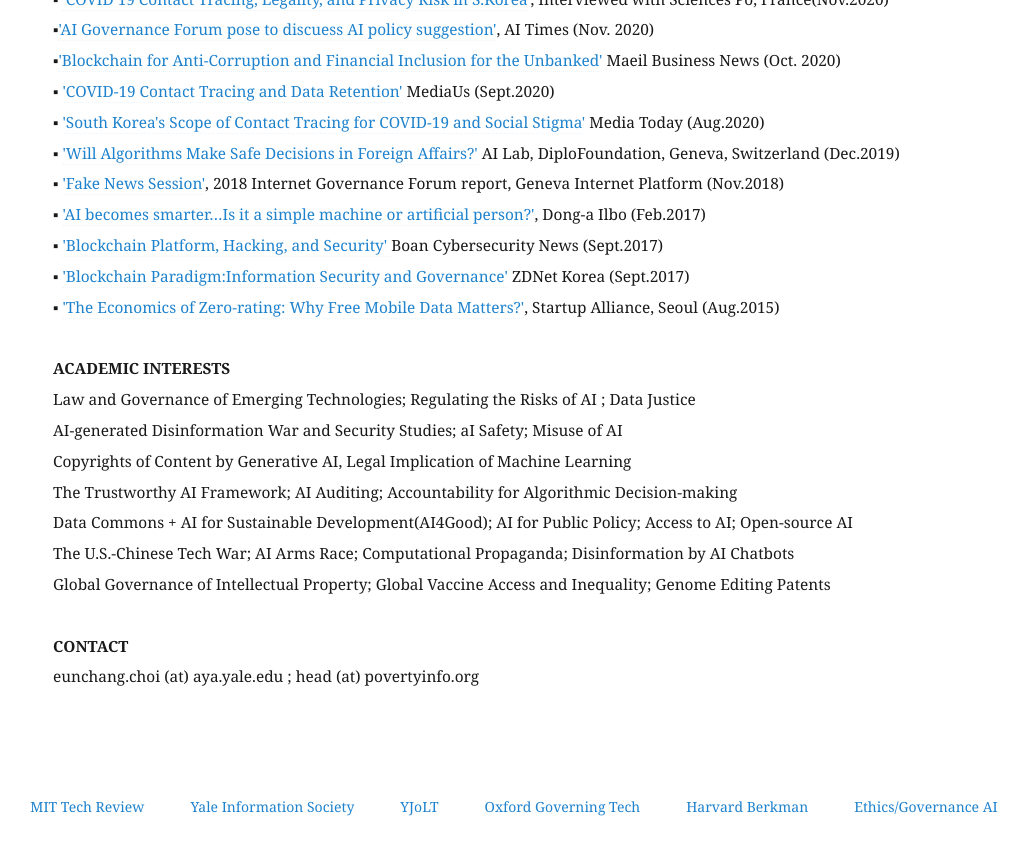
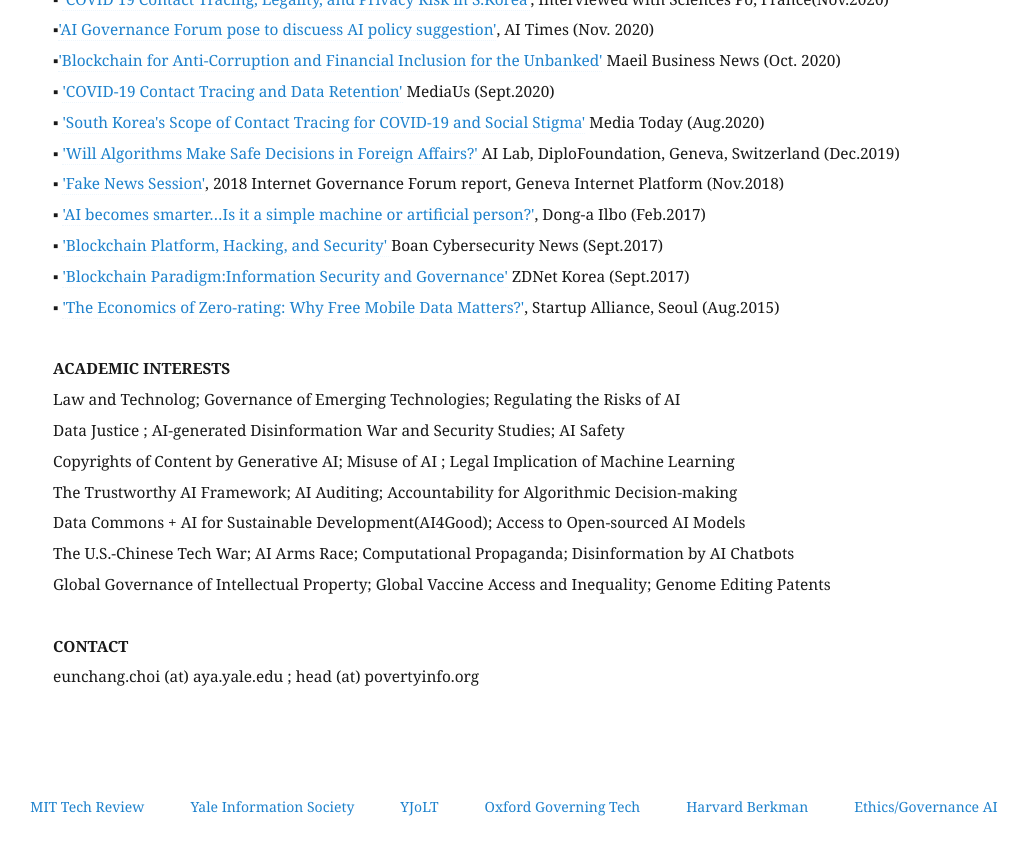
Before and after one commit to eunchangchoi/eunchangchoi.github.io, a Jekyll site: the page built from index.md, in a window 1280 px wide and 900 px high, scrolled down 8300 px. Shown: the top 855 px of the window, without its empty margins (47-1074 px from the left). Built offline with Jekyll 4.4.1, drawn with Linux system fonts in a browser that asks for light colours.

Commit message:
Update index.md

```diff
--- a/index.md
+++ b/index.md
@@ -207,11 +207,11 @@
 
  <br>
  <strong> ACADEMIC INTERESTS </strong> <br>
-   Law and Governance of Emerging Technologies; Regulating the Risks of AI ; Data Justice <br>
-   AI-generated Disinformation War and Security Studies; aI Safety; Misuse of AI  <br>
-   Copyrights of Content by Generative AI, Legal Implication of Machine Learning <br>
+   Law and Technolog; Governance of Emerging Technologies; Regulating the Risks of AI <br>
+   Data Justice ; AI-generated Disinformation War and Security Studies; AI Safety <br>
+   Copyrights of Content by Generative AI; Misuse of AI ; Legal Implication of Machine Learning <br>
    The Trustworthy AI Framework; AI Auditing; Accountability for Algorithmic Decision-making <br>
-   Data Commons + AI for Sustainable Development(AI4Good); AI for Public Policy; Access to AI; Open-source AI <br>
+   Data Commons + AI for Sustainable Development(AI4Good); Access to Open-sourced AI Models <br>
    The U.S.-Chinese Tech War; AI Arms Race; Computational Propaganda; Disinformation by AI Chatbots <br>
    Global Governance of Intellectual Property; Global Vaccine Access and Inequality; Genome Editing Patents <br>
   <br>
```
